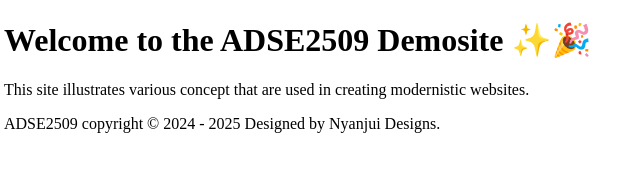
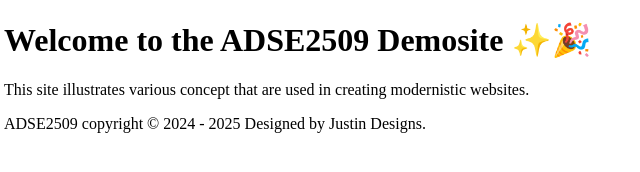
Before and after one commit to justinx2022/adse2509_demo_site, a plain HTML site: page index.html in a window 1280 px wide. Shown: the full height of the page, 4-644 px from the left. Drawn offline with Linux system fonts and the light colour scheme.

Commit message:
Update footer designer name from Nyanjui to Justin

```diff
--- a/index.html
+++ b/index.html
@@ -11,7 +11,7 @@
     <h1>Welcome to the ADSE2509 Demosite ✨🎉</h1>
     <p>This site illustrates various concept that are used in creating modernistic websites.</p>
     <footer>ADSE2509 copyright &copy; 2024 - 2025 <!-- TODO: use js to update year automatically -->
-        Designed by Nyanjui Designs. <!-- TODO: make this a link to designer's portfolio -->
+        Designed by Justin Designs. <!-- TODO: make this a link to designer's portfolio -->
     </footer>
 </body>
 
```
